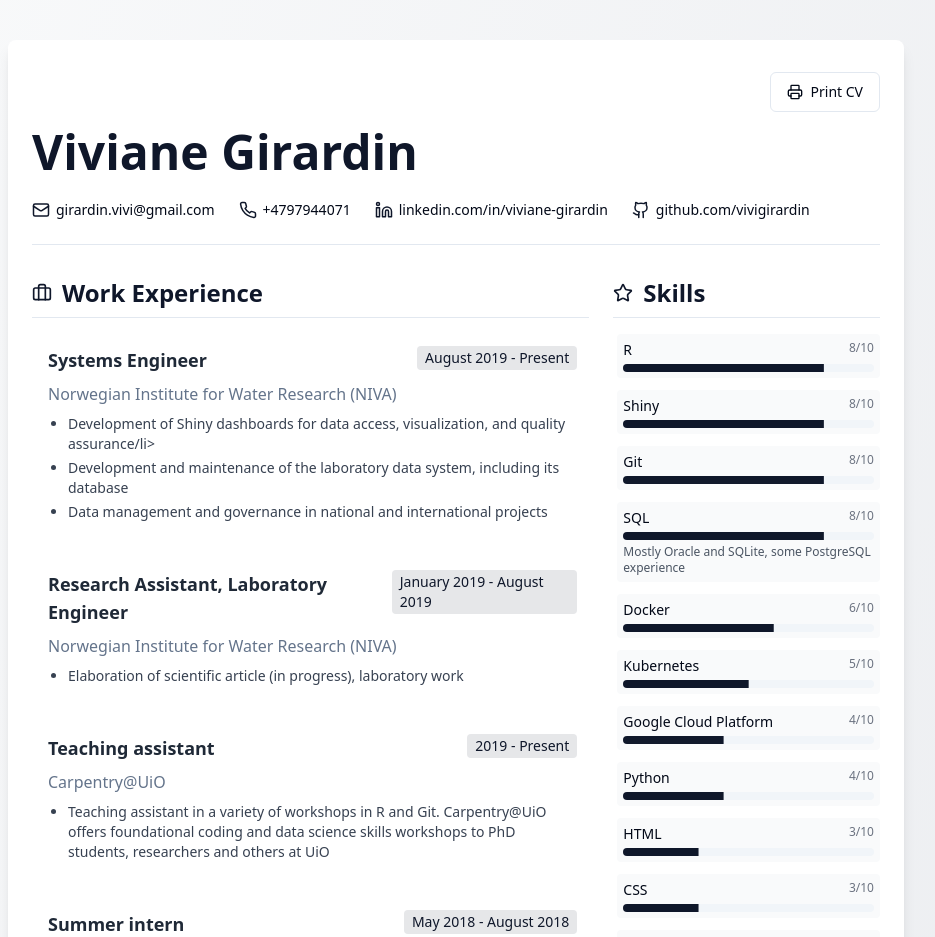
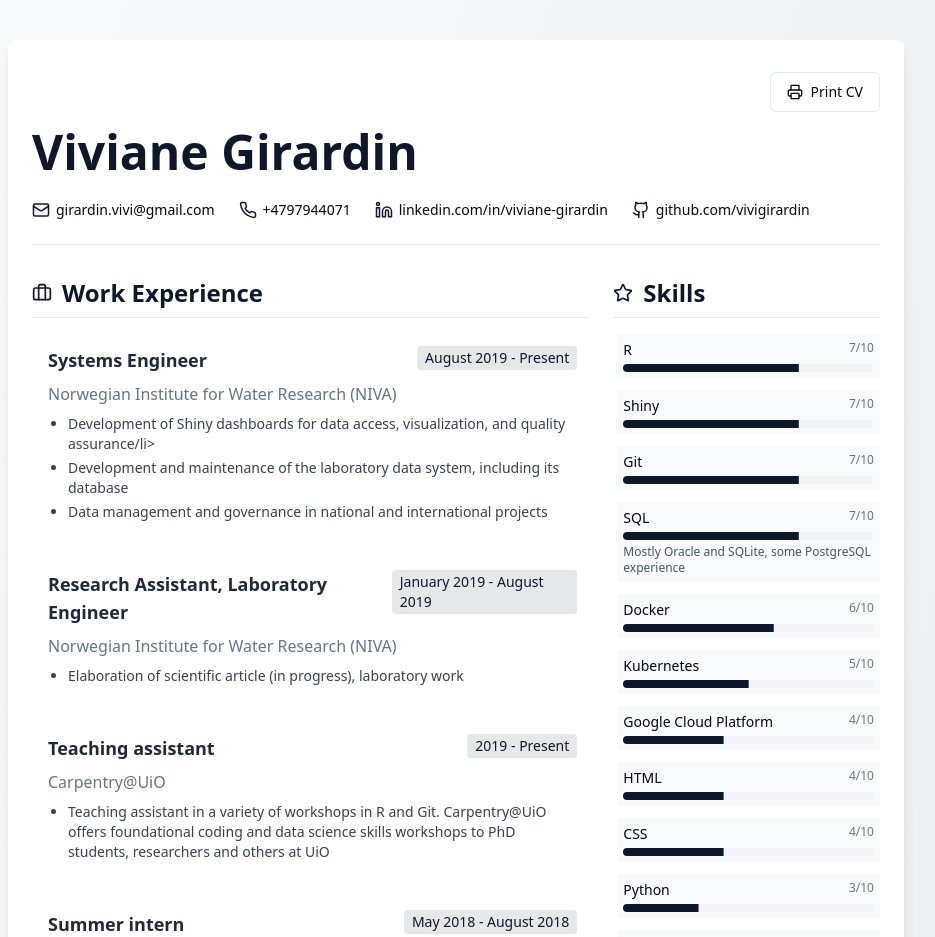
Before and after one commit to vivigirardin/viviane-cv, a React (Vite) app: page / in a window 1280 px wide. Shown: the top 937 px of the page, without its empty margins (184-1119 px from the left). Built offline with nearby package versions, Linux system fonts and the light colour scheme.

Commit message:
Code edited in Lovable Code Editor
Edited UI in Lovable

```diff
--- a/src/data/cvData.ts
+++ b/src/data/cvData.ts
@@ -159,18 +159,17 @@ export const cvData = {
   ],
 
   skills: [
-    { name: "R", level: 8 },
-    { name: "Shiny", level: 8 },
-    { name: "Git", level: 8 },
-    { name: "SQL", level: 8, description: "Mostly Oracle and SQLite, some PostgreSQL experience" },
+    { name: "R", level: 7 },
+    { name: "Shiny", level: 7 },
+    { name: "Git", level: 7 },
+    { name: "SQL", level: 7, description: "Mostly Oracle and SQLite, some PostgreSQL experience" },
     { name: "Docker", level: 6 },
     { name: "Kubernetes", level: 5 },
     { name: "Google Cloud Platform", level: 4 },
-    { name: "Python", level: 4 },
-    { name: "HTML", level: 3 },
-    { name: "CSS", level: 3 },
-    { name: "Crystal Reports", level: 5 },
-    { name: "LIMS LabWare", level: 8 }
+    { name: "HTML", level: 4 },
+    { name: "CSS", level: 4 },
+    { name: "Python", level: 3 },
+    { name: "Crystal Reports", level: 5 }
   ],
 
   languages: "<strong>Portuguese</strong> - Native<br><strong>Norwegian</strong> - Professional<br><strong>English</strong> - Professional",
```
